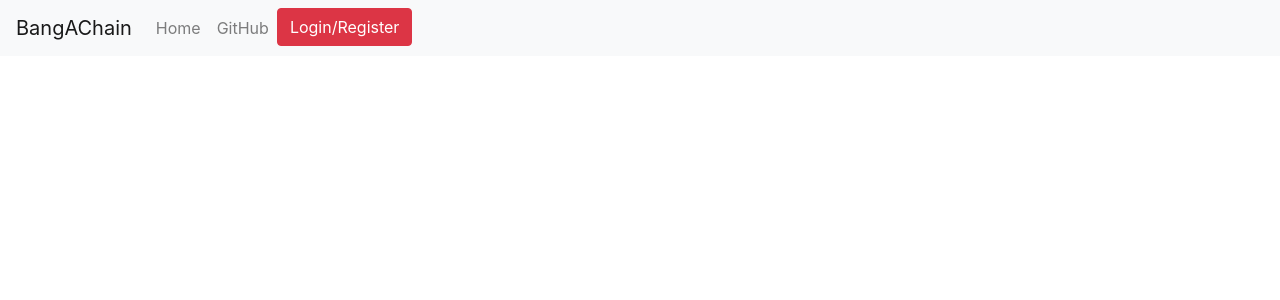
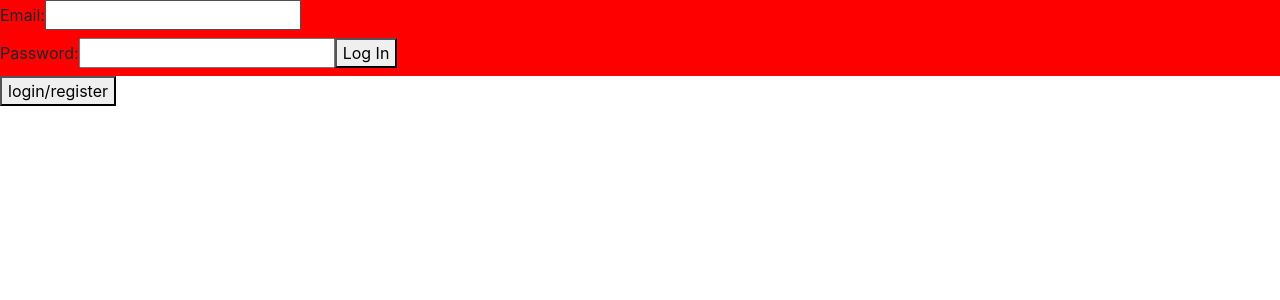
Before and after one commit to anchormansam/FinalProject-React, a React (Create React App) app: page /login in a window 1280 px wide. Shown: the top 300 px of the page. Built offline with nearby package versions, Linux system fonts and the light colour scheme.

Commit message:
updated login/logout

```diff
--- a/src/App.js
+++ b/src/App.js
@@ -1,19 +1,28 @@
 import React from "react";
 import "./App.css";
-import HeaderMenu from "./Components/Navbar/HeaderMenu";
+// import HeaderMenu from "./Components/Navbar/HeaderMenu";
+import Register from "./Components/Register/Register";
+import Login from "./Components/Login/Login";
+import Logout from "./Components/Logout/Logout";
 
 class App extends React.Component {
   constructor(props) {
     super(props);
     this.state = {
-      token: ""
+      token: "",
+      toggleLogin: true
     };
     this.setTokenState = this.setTokenState.bind(this);
     this.getToken = this.getToken.bind(this);
+    this.setLogin = this.setLogin.bind(this);
   }
 
   setTokenState(token) {
     this.setState({ token: token });
+  }
+  setLogin(){
+    this.setState({ toggleLogin: !this.state.toggleLogin });
+
   }
 
   getToken() {
@@ -30,7 +39,18 @@ class App extends React.Component {
 
   render() {
     return (
-      <HeaderMenu token={this.state.token} setToken={this.setTokenState} />
+      // <HeaderMenu token={this.state.token} setToken={this.setTokenState} />
+      <React.Fragment>
+        {!this.state.token ? (
+          <>
+           {this.state.toggleLogin ? <Login setToken={this.setTokenState} />
+            :<Register />}
+            <button onClick={this.setLogin}>login/register</button>
+          </>
+        ) : (
+          <Logout setToken={this.setTokenState} token={this.props.token} />
+        )}
+      </React.Fragment>
     );
   }
 }
--- a/src/Components/Login/Login.js
+++ b/src/Components/Login/Login.js
@@ -73,7 +73,7 @@ export default class Login extends React.Component {
               onChange={this.handleInputChange}
             />
           </label>
-
+         <button onClick={this.handleClick}>Log In</button>
         </form>
       </div>
     );
--- a/src/Components/Logout/Logout.js
+++ b/src/Components/Logout/Logout.js
@@ -29,8 +29,8 @@ export default class Logout extends React.Component {
     localStorage.setItem("token", JSON.stringify(""));
     localStorage.setItem("user", JSON.stringify(""));
     localStorage.setItem("profile", JSON.stringify(""));
+    this.props.setToken("");
     event.preventDefault();
-    this.props.setToken("");
   }
 
   render() {
```
